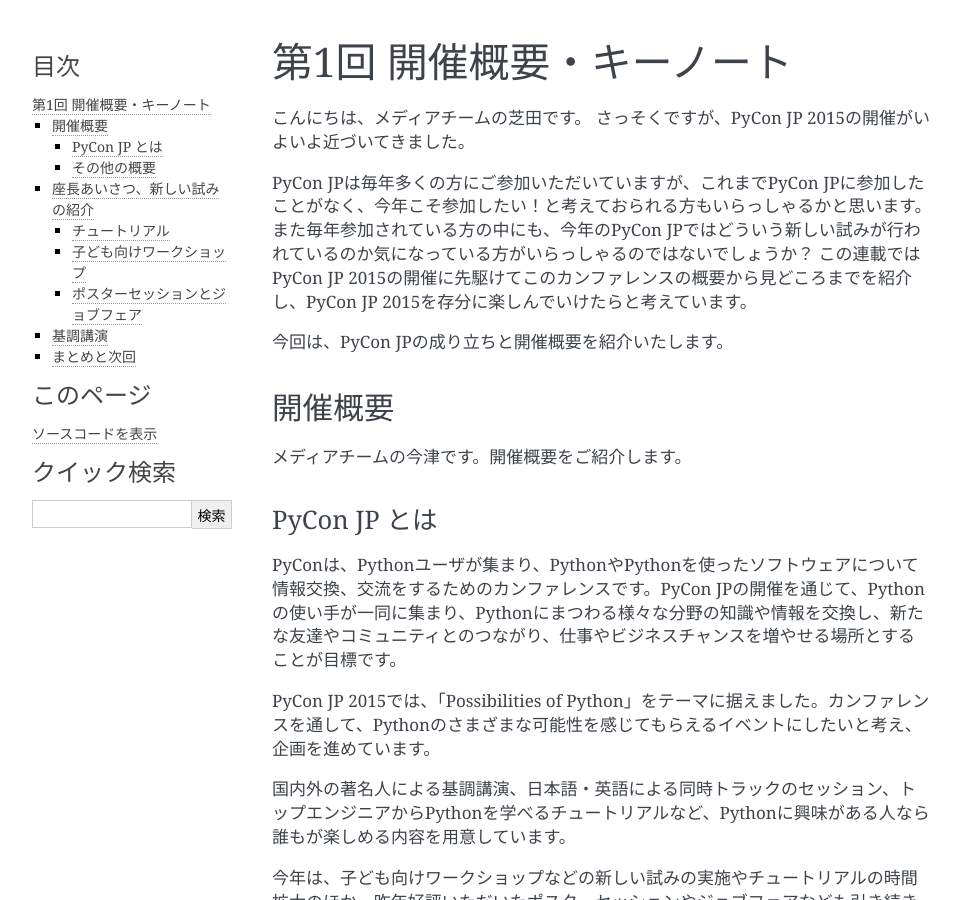
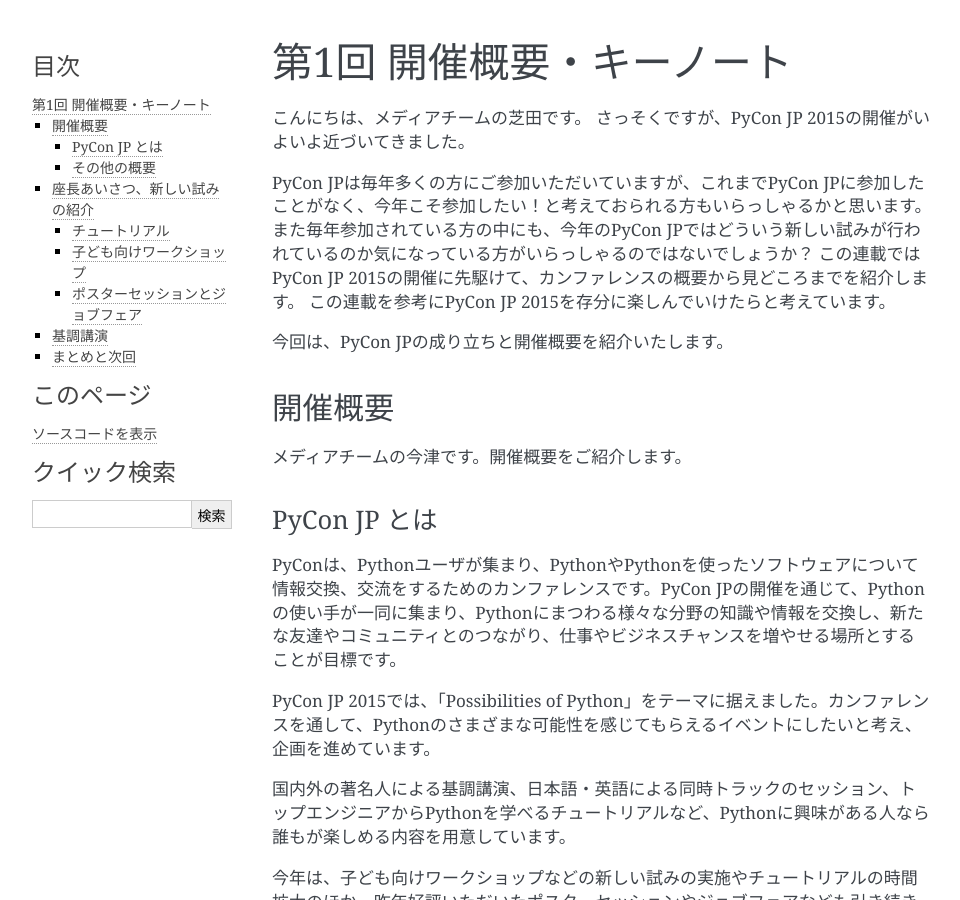
Before and after one commit to pyconjp/reports2015, a Sphinx documentation site: the page built from pre/source/01_overview.rst, in a window 1280 px wide and 900 px high. Shown: the whole window, without its empty margins (148-1108 px from the left). Built offline with Sphinx 7.4.7, drawn with Linux system fonts in a browser that asks for light colours.

Commit message:
Modify introduction on codezine-01

```diff
--- a/pre/source/01_overview.rst
+++ b/pre/source/01_overview.rst
@@ -7,7 +7,8 @@
 
 PyCon JPは毎年多くの方にご参加いただいていますが、これまでPyCon JPに参加したことがなく、今年こそ参加したい！と考えておられる方もいらっしゃるかと思います。
 また毎年参加されている方の中にも、今年のPyCon JPではどういう新しい試みが行われているのか気になっている方がいらっしゃるのではないでしょうか？
-この連載ではPyCon JP 2015の開催に先駆けてこのカンファレンスの概要から見どころまでを紹介し、PyCon JP 2015を存分に楽しんでいけたらと考えています。
+この連載ではPyCon JP 2015の開催に先駆けて、カンファレンスの概要から見どころまでを紹介します。
+この連載を参考にPyCon JP 2015を存分に楽しんでいけたらと考えています。
 
 今回は、PyCon JPの成り立ちと開催概要を紹介いたします。
 
```
